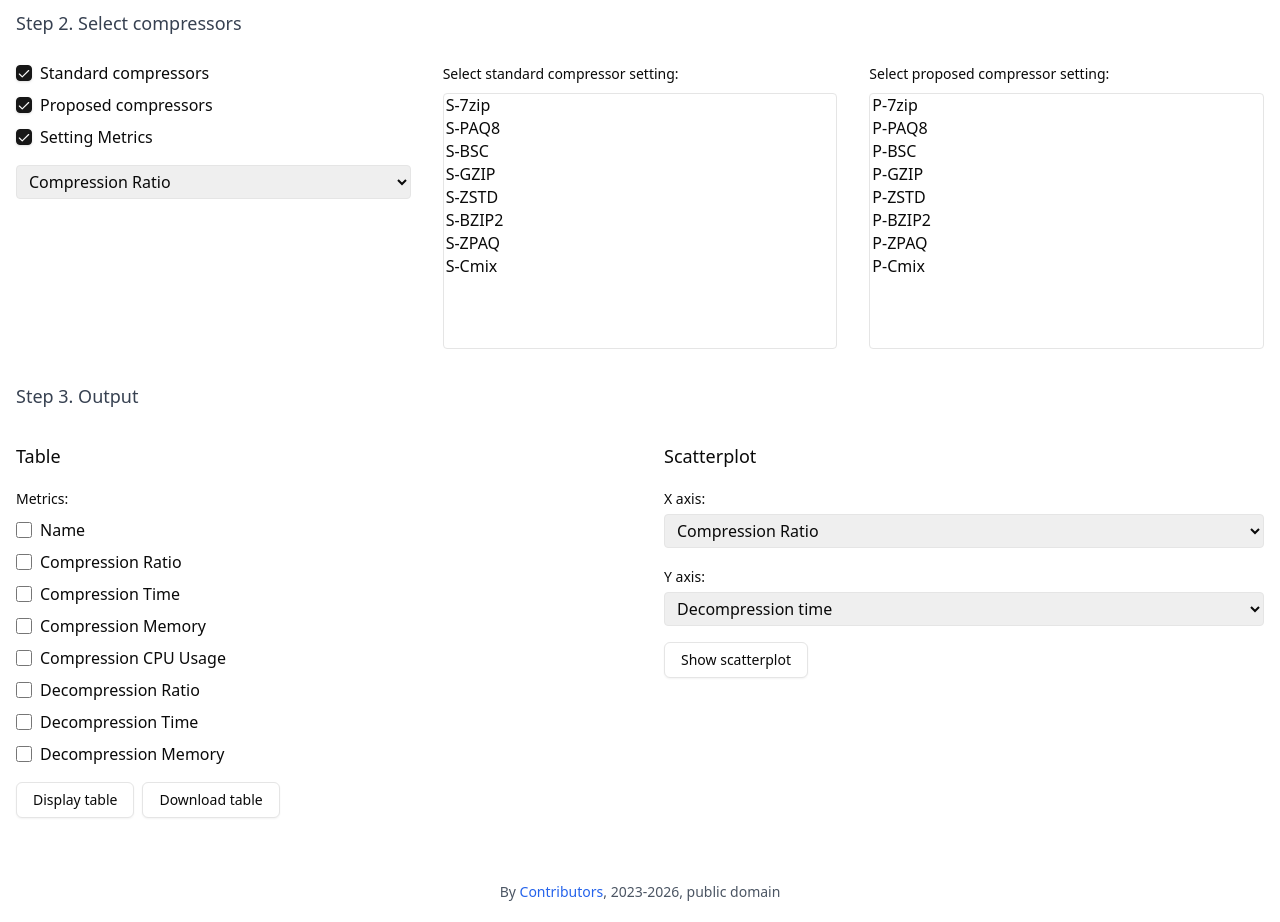
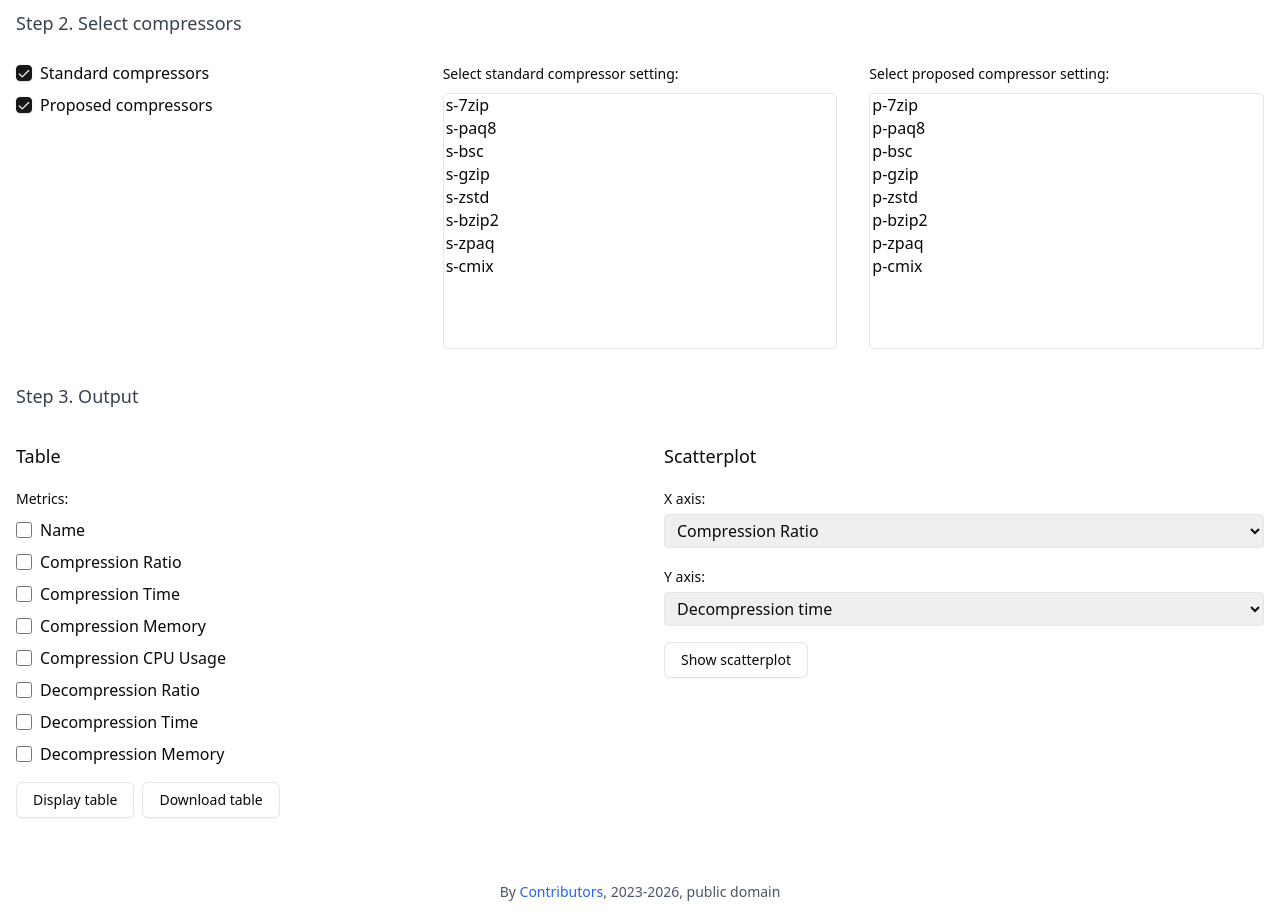
Before and after one commit to ChakrabortyDiya/mgc, a Next.js app: page / in a window 1280 px wide. Shown: the part 1120-2042 px from the top of the page. Built offline with nearby package versions, Linux system fonts and the light colour scheme.

Commit message:
minor fix

```diff
--- a/components/compressor-selector.tsx
+++ b/components/compressor-selector.tsx
@@ -79,23 +79,6 @@ export function CompressorSelector() {
                 <span>Proposed compressors</span>
               </label>
             </div>
-
-            <div className="space-y-4">
-              <label className="flex items-center space-x-2">
-                <Checkbox defaultChecked />
-                <span>Setting Metrics</span>
-              </label>
-
-              <select className="w-full border rounded px-2 py-1">
-                <option>Compression Ratio</option>
-                <option>Compression Time</option>
-                <option>Compression Memory</option>
-                <option>Compression CPU Usage</option>
-                <option>Decompression Time</option>
-                <option>Decompression Memory</option>
-                <option>Decompression CPU Usage</option>
-              </select>
-            </div>
           </div>
 
           <div className="flex-1">
@@ -106,14 +89,14 @@ export function CompressorSelector() {
               value={selectedProposed}
               onChange={(e) => setSelectedProposed(Array.from(e.target.selectedOptions, (option) => option.value))}
             >
-              <option>S-7zip</option>
-              <option>S-PAQ8</option>
-              <option>S-BSC</option>
-              <option>S-GZIP</option>
-              <option>S-ZSTD</option>
-              <option>S-BZIP2</option>
-              <option>S-ZPAQ</option>
-              <option>S-Cmix</option>
+              <option>s-7zip</option>
+              <option>s-paq8</option>
+              <option>s-bsc</option>
+              <option>s-gzip</option>
+              <option>s-zstd</option>
+              <option>s-bzip2</option>
+              <option>s-zpaq</option>
+              <option>s-cmix</option>
             </select>
           </div>
 
@@ -125,14 +108,14 @@ export function CompressorSelector() {
               value={selectedStandard}
               onChange={(e) => setSelectedStandard(Array.from(e.target.selectedOptions, (option) => option.value))}
             >
-              <option>P-7zip</option>
-              <option>P-PAQ8</option>
-              <option>P-BSC</option>
-              <option>P-GZIP</option>
-              <option>P-ZSTD</option>
-              <option>P-BZIP2</option>
-              <option>P-ZPAQ</option>
-              <option>P-Cmix</option>
+              <option>p-7zip</option>
+              <option>p-paq8</option>
+              <option>p-bsc</option>
+              <option>p-gzip</option>
+              <option>p-zstd</option>
+              <option>p-bzip2</option>
+              <option>p-zpaq</option>
+              <option>p-cmix</option>
             </select>
           </div>
         </div>
```
